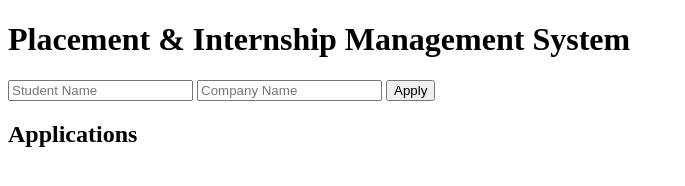
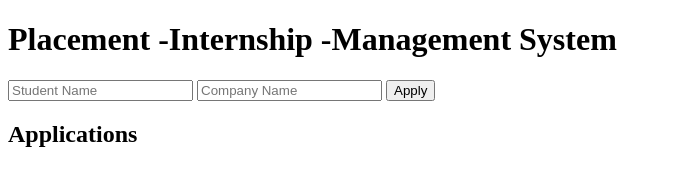
Before and after one commit to HAMMERHEAD154/placement-internship-management, a plain HTML site: page frontend/index.html in a window 1280 px wide. Shown: the whole page, without its empty margins (0-685 px from the left). Drawn offline with Linux system fonts and the light colour scheme; no server answers.

Commit message:
Updated homepage heading

```diff
--- a/frontend/index.html
+++ b/frontend/index.html
@@ -4,7 +4,7 @@
     <title>Placement & Internship Portal</title>
 </head>
 <body>
-    <h1>Placement & Internship Management System</h1>
+    <h1>Placement -Internship -Management System </h1>
 
     <input id="name" placeholder="Student Name">
     <input id="company" placeholder="Company Name">
```
